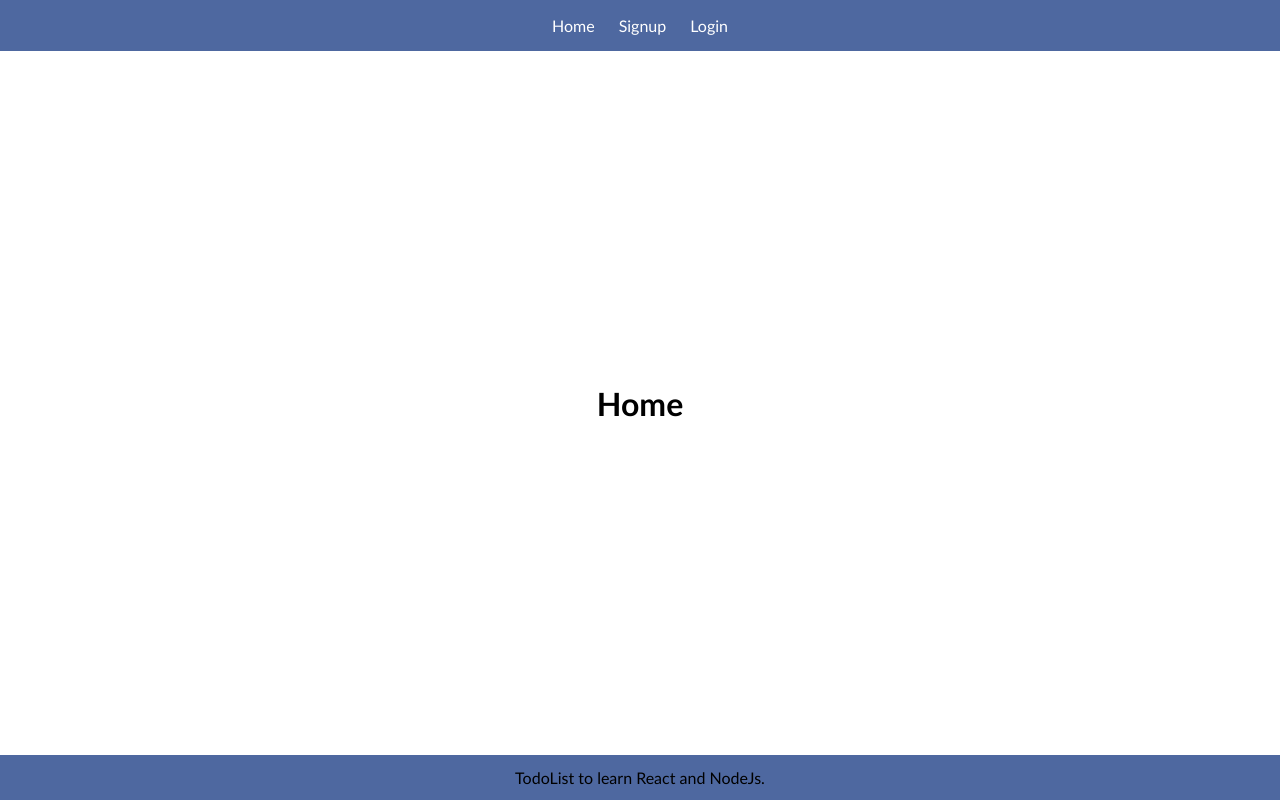
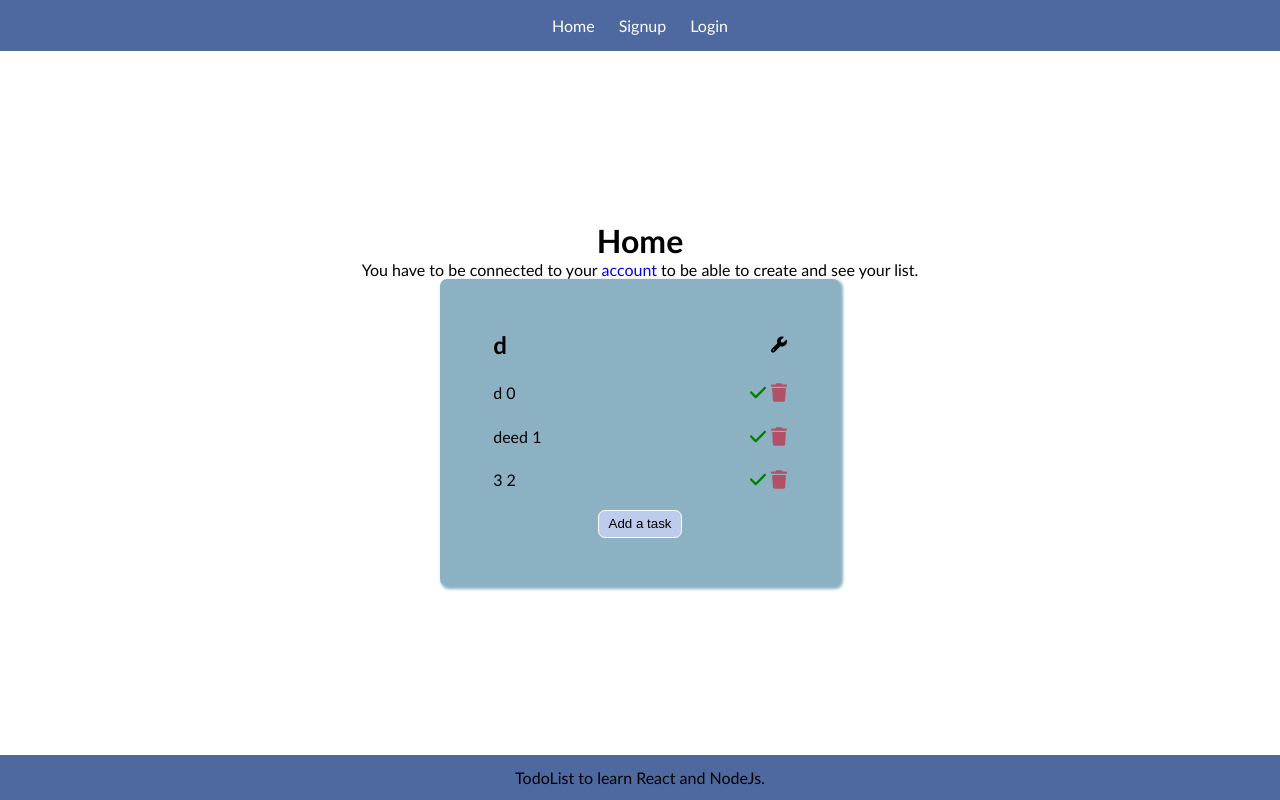
Before and after one commit to NeylonR/TodoList-Learning-React-NodeJs, a React (Create React App) app: page / in a window 1280 px wide. Built offline with nearby package versions, Linux system fonts and the light colour scheme.

Commit message:
doing todolist front

```diff
--- a/package.json
+++ b/package.json
@@ -4,6 +4,9 @@
   "private": true,
   "main": "src/api/server.js",
   "dependencies": {
+    "@fortawesome/fontawesome-svg-core": "^6.2.0",
+    "@fortawesome/free-solid-svg-icons": "^6.2.0",
+    "@fortawesome/react-fontawesome": "^0.2.0",
     "@testing-library/jest-dom": "^5.16.5",
     "@testing-library/react": "^13.4.0",
     "@testing-library/user-event": "^13.5.0",
--- a/src/utils/style/FormStyle.jsx
+++ b/src/utils/style/FormStyle.jsx
@@ -37,7 +37,7 @@ export const InputContainerStyle = styled.div`
 `;
 
 export const ErrorMessageStyle = styled.p`
-    color: #B25068;
+    color: ${colors.error};
     font-weight: 600;
     margin-bottom: 1em;
 `;
--- a/src/utils/style/GlobalStyle.jsx
+++ b/src/utils/style/GlobalStyle.jsx
@@ -25,7 +25,7 @@ export const StyledGlobalStyle = createGlobalStyle`
 `;
 
 export const Button = styled.button`
-    padding: .8em 1em;
+    padding: .4em .7em;
     border-radius: 7px;
     border: 1px solid white;
     background-color: ${colors.fourth};
--- /dev/null
+++ b/src/utils/style/TodoList.jsx
@@ -0,0 +1,53 @@
+import styled from 'styled-components';
+import { flex } from './mixins';
+import colors from './colors';
+
+export const TodoForm = styled.form`
+    padding: 3em;
+    background-color: ${colors.third};
+    max-width:400px;
+    margin: 0 auto;
+    border-radius: 7px;
+    box-shadow: 2px 2px 3px 1px ${colors.third};
+    ${flex({direction:"column"})};
+    gap:1em;
+    svg{
+        width:16px;
+        height:19px;
+        cursor: pointer;
+    }
+    svg[data-icon="trash"]{
+        color: ${colors.error};
+    }
+    svg[data-icon="check"]{
+        color: green;
+    }
+`;
+
+export const TodoContainer = styled.div`
+    width:100%;
+    ${flex({just: "space-between"})};
+    gap:.2em;
+    padding: .2em;
+    border-radius: 7px;
+    border:  ${({isDone}) => (isDone ? 'solid 2px green' : 'solid 2px transparent')};
+    border-top: none;
+    div{
+        ${flex({})};
+        gap:.3em;
+    }
+    p{
+        text-decoration-line: ${({isDone}) => (isDone ? 'line-through' : 'none')};
+        width: 100%;
+        text-align:start;
+    }
+`;
+
+export const TodoInput = styled.input`
+    padding: .5em 1em;
+    border: none;
+    outline:none;
+    width: 100%;
+    border-radius: 7px;
+    // box-shadow: 2px 2px 3px 1px ${colors.fourth};
+`;
--- a/src/utils/style/colors.js
+++ b/src/utils/style/colors.js
@@ -2,7 +2,8 @@ const colors = {
     primary: '#4E68A0',
     secondary: '#88A4C2',
     third: '#8CB1C2',
-    fourth: '#BDCCEB'
+    fourth: '#BDCCEB',
+    error: '#B25068'
 };
 
 export default colors;
--- /dev/null
+++ b/src/views/components/TodoList/index.jsx
@@ -0,0 +1,119 @@
+import { TodoForm, TodoInput, TodoContainer } from "../../../utils/style/TodoList";
+import { Button } from "../../../utils/style/GlobalStyle";
+import { useState, useEffect } from "react";
+import { FontAwesomeIcon } from "@fortawesome/react-fontawesome";
+import { library } from "@fortawesome/fontawesome-svg-core";
+import { faTrash, faCheck, faWrench } from '@fortawesome/free-solid-svg-icons'
+library.add(faTrash, faCheck, faWrench);
+
+export default function TodoList({userList}) {
+    const initialForm = userList ? userList : {
+        title: 'd',
+        task: [
+            { id: 0, text: 'd', isDone: false},
+            { id: 1, text : "deed", isDone: false},
+            { id: 2, text : "3", isDone: false}
+        ]
+    };
+    const [listValues, setListValues] = useState(initialForm);
+    const [titleIsModify, setTitleIsModify] = useState(false);
+    const [inputIsModify, setInputIsModify] = useState(listValues.task);
+    console.log(titleIsModify)
+
+    const onTitleChangeHandler = (e) => {
+        setListValues({...listValues, title: e.target.value});
+    };
+
+    const onInputChangeHandler = (e, taskId) => {
+        const taskInputModify = inputIsModify.map((task) =>
+            task.id === taskId ? { ...task, text: e.target.value } : task
+        )
+        setListValues(taskInputModify)
+    }
+
+    const addInputOnClick = () => {
+        const taskLength = listValues.task.length;
+        setListValues(
+            {...listValues,
+            task : [
+                ...listValues.task,
+                {id: taskLength+1,text:"new test", isDone: false}
+            ]
+        })
+        // console.log(listValues)
+    };
+
+    const deleteInputOnClick = (taskId) => {
+        const filteredList = listValues.task.filter(task => task.id !== taskId);
+        // console.log(filteredList)
+        setListValues({...listValues, task : [...filteredList]});
+    };
+
+    const taskIsDoneOnClick = (taskId) => {
+        const taskIsDone = listValues.task.filter((task) => {
+            if(task.id === taskId) return task;
+        });
+        // console.log(taskIsDone)
+        setListValues({...listValues,
+        task : listValues.task.map((task) =>
+            task.id === taskId ? { ...task, isDone: !taskIsDone[0].isDone} : task
+        )})
+    };
+
+    const modifyInputOnClick = (taskId) => {
+        const taskInputModify = inputIsModify.map((task) =>
+            task.id === taskId ? { ...task, modify:true } : {...task, modify:false}
+        )
+        setInputIsModify(taskInputModify)
+    };
+
+    return (
+        <TodoForm onSubmit={(e)=>e.preventDefault()}>
+            {!listValues?.title || titleIsModify ? (
+                <TodoContainer>
+                <TodoInput type="text" name="title" id="title" placeholder="Title" value ={listValues.title} onChange={(e) => onTitleChangeHandler(e)}/>
+                <FontAwesomeIcon icon="check" onClick={() => setTitleIsModify(false)}/>
+                </TodoContainer>
+
+            ) : (
+                <TodoContainer>
+                <h2 >{listValues.title}</h2>
+                <FontAwesomeIcon icon="wrench" onClick={() => setTitleIsModify(true)}/>
+                </TodoContainer>
+            )}
+            {inputIsModify.length > 0 ? (
+                inputIsModify.map((task, index) => {
+                    return task?.modify === true ? (
+                        (
+                            <TodoContainer key={task.text + task.id + index}>
+                                <TodoInput type="text" name={task.id + index} id={task.id + index} placeholder="Todo text" value={task.text} onChange={(e) => onInputChangeHandler(e, task.id)}/>
+                                <div>
+                                    <FontAwesomeIcon icon="check"/>
+                                </div>
+                            </TodoContainer>
+
+                        )
+                    ) : (
+                        <TodoContainer key={task.text + task.id + index} isDone={task.isDone}>
+                            <p onClick={()=>modifyInputOnClick(task.id)}>{task.text} {task.id}</p>
+                            <div>
+                                <FontAwesomeIcon icon="check" onClick={()=>taskIsDoneOnClick(task.id)}/>
+                                <FontAwesomeIcon icon="trash" onClick={()=>deleteInputOnClick(task.id)}/>
+                            </div>
+                        </TodoContainer>
+                    )
+                })
+            ) : (
+                <TodoContainer>
+                    <TodoInput type="text" name="list-1" id="list-1" placeholder="Todo text" />
+                    <div>
+                        <FontAwesomeIcon icon="check"/>
+                        <FontAwesomeIcon icon="trash"/>
+                    </div>
+                </TodoContainer>
+            )}
+
+            <Button onClick={addInputOnClick}>Add a task</Button>
+        </TodoForm>
+    )
+}
--- a/src/views/pages/Home/index.jsx
+++ b/src/views/pages/Home/index.jsx
@@ -1,6 +1,8 @@
 import useAuth from "../../../utils/hooks/useAuth";
 import { useEffect, useState } from "react";
+import { Link } from "react-router-dom";
 import axios from "axios";
+import TodoList from "../../components/TodoList";
 
 export default function Home() {
     const { auth } = useAuth();
@@ -29,6 +31,13 @@ export default function Home() {
         <div>
             <h1>Home</h1>
             {auth?.email && <h2>Log as {auth.email}</h2>}
+            {!auth?.email ? (
+                <><p>You have to be connected to your <Link to='/login'>account</Link> to be able to create and see your list.</p>
+                <TodoList/></>
+            ) : (
+                // <h2>Log as {auth.email}</h2>
+                <TodoList/>
+            )}
             {/* <article>
             <h2>Users List</h2>
             {users?.length
```
Also changed, not shown: src/api/controllers/refreshToken.js (added, +31 -0 lines), 1 other file (tests, documents, lock files or other folders).
